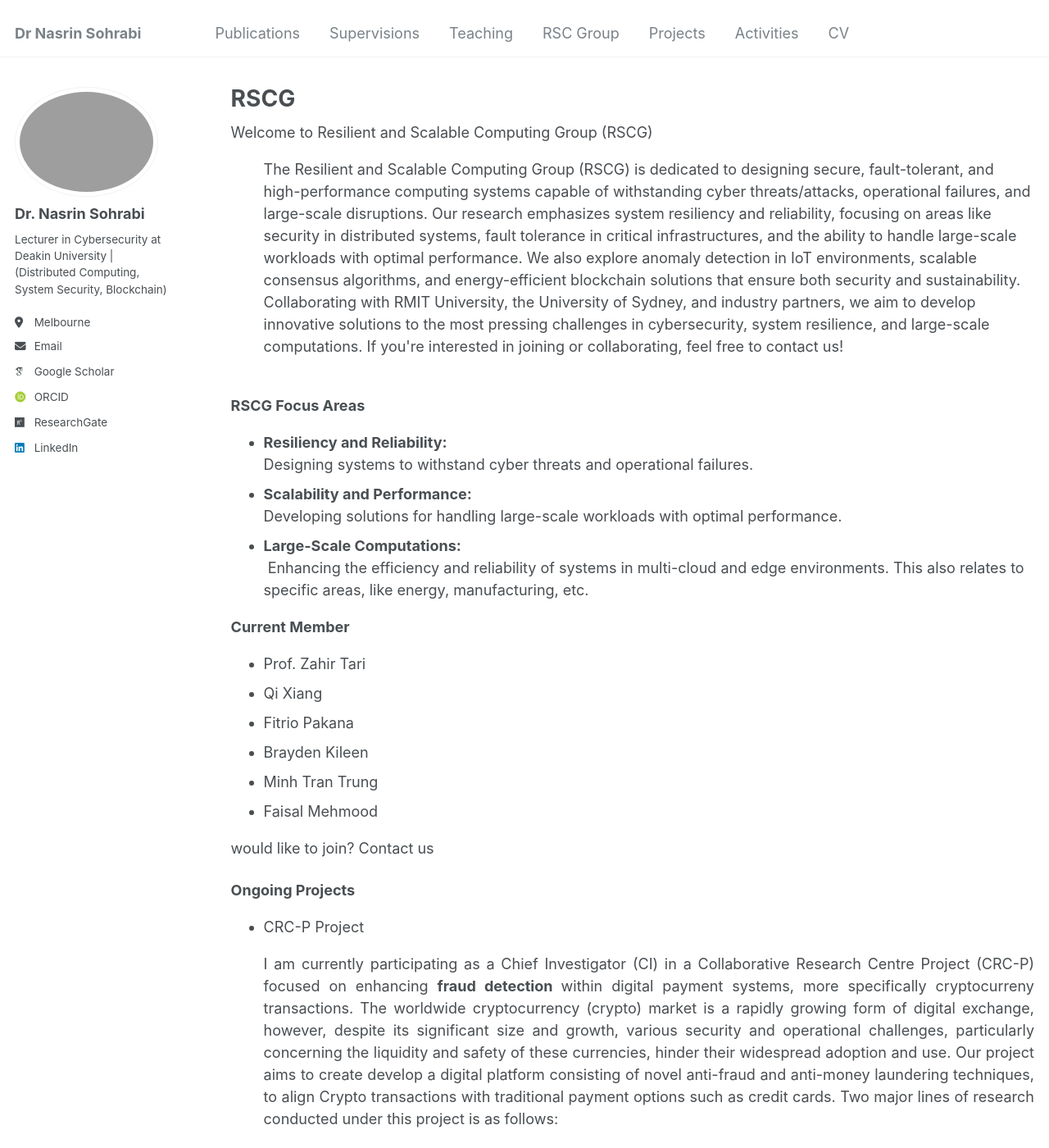
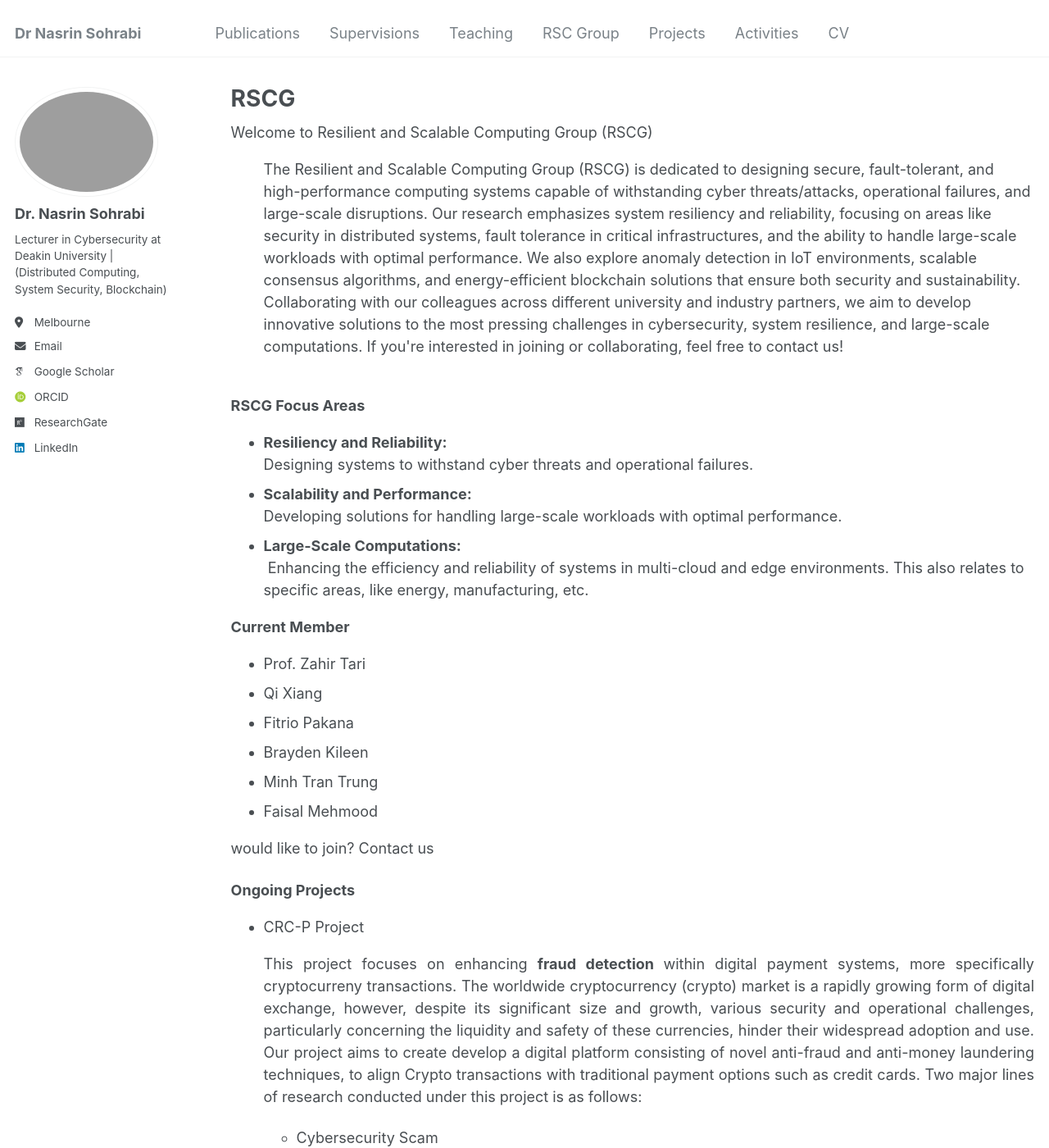
Before and after one commit to Nasrin-Sohrabi/Nasrin-Sohrabi.github.io, a Jekyll site: the page built from _pages/RSCG.html, in a window 1280 px wide and 1400 px high. Shown: the whole window at 82% size. Built offline with Jekyll 4.4.1, drawn with Linux system fonts in a browser that asks for light colours; some web fonts are replaced.

```diff
--- a/_pages/RSCG.html
+++ b/_pages/RSCG.html
@@ -14,7 +14,7 @@
     security in distributed systems, fault tolerance in critical infrastructures, and the ability to handle
     large-scale workloads with optimal performance. We also explore anomaly detection in IoT environments,
     scalable consensus algorithms, and energy-efficient blockchain solutions that ensure both security and
-    sustainability. Collaborating with RMIT University, the University of Sydney, and industry partners,
+    sustainability. Collaborating with our colleagues across different university and industry partners,
     we aim to develop innovative solutions to the most pressing challenges in cybersecurity, system resilience,
     and large-scale computations. If you're interested in joining or collaborating, feel free to contact us!
 </div>
@@ -48,12 +48,10 @@
 
 <ul>
     <li>CRC-P Project  <div class="inner-div"; style=" text-align: justify;">
-        <p> I am currently participating as a Chief Investigator (CI) in a Collaborative Research Centre Project (CRC-P)
-        focused on enhancing <span style="font-weight:bold">fraud detection </span> within digital payment systems, more specifically cryptocurreny transactions.
+        <p> This project focuses on enhancing <span style="font-weight:bold">fraud detection </span> within digital payment systems, more specifically cryptocurreny transactions.
         The worldwide cryptocurrency (crypto) market is a rapidly growing form of digital exchange,
         however, despite its significant size and growth, various security and operational challenges, particularly concerning the liquidity and safety of these currencies,
-        hinder their widespread adoption and use.
-        Our project aims to create develop a digital platform consisting of novel anti-fraud and anti-money laundering techniques, to align Crypto transactions with traditional payment options such as credit cards.
+        hinder their widespread adoption and use. Our project aims to create develop a digital platform consisting of novel anti-fraud and anti-money laundering techniques, to align Crypto transactions with traditional payment options such as credit cards.
 
         Two major lines of research conducted under this project is as follows:
         <ul>
```
